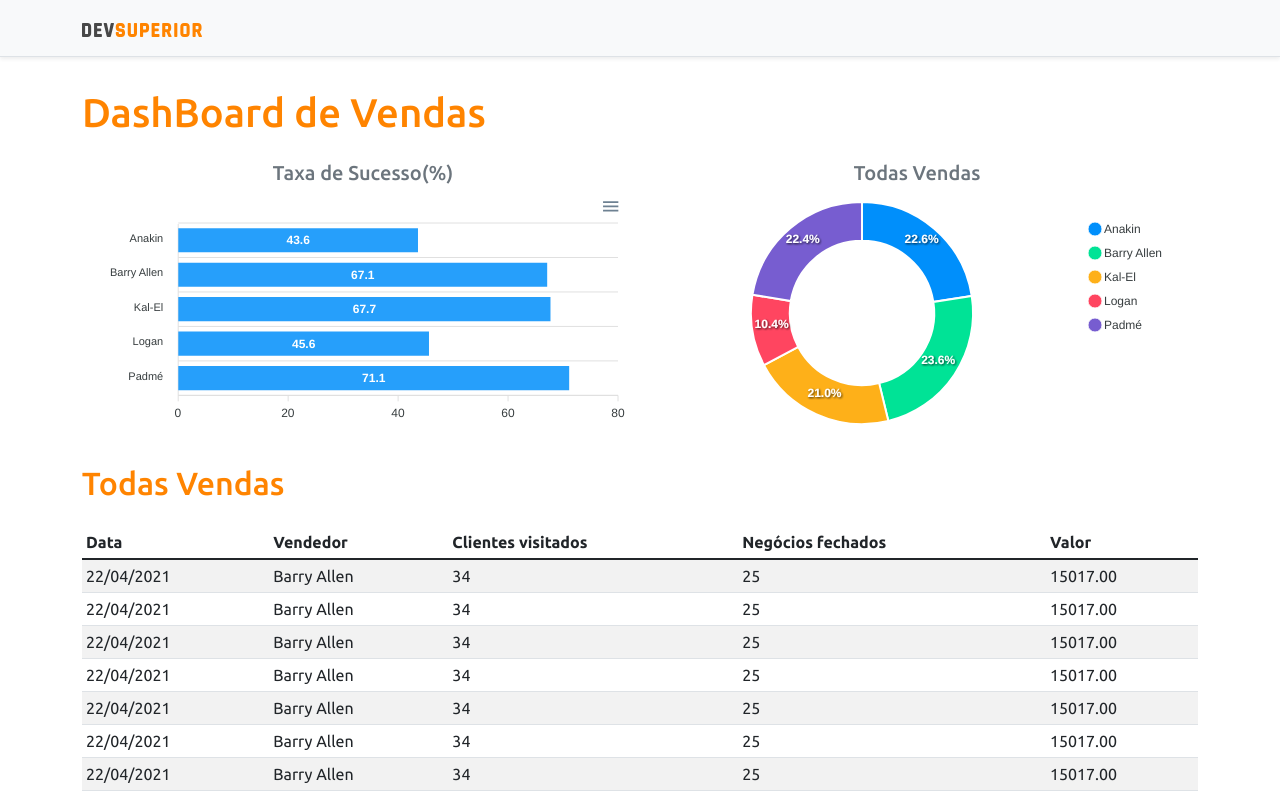
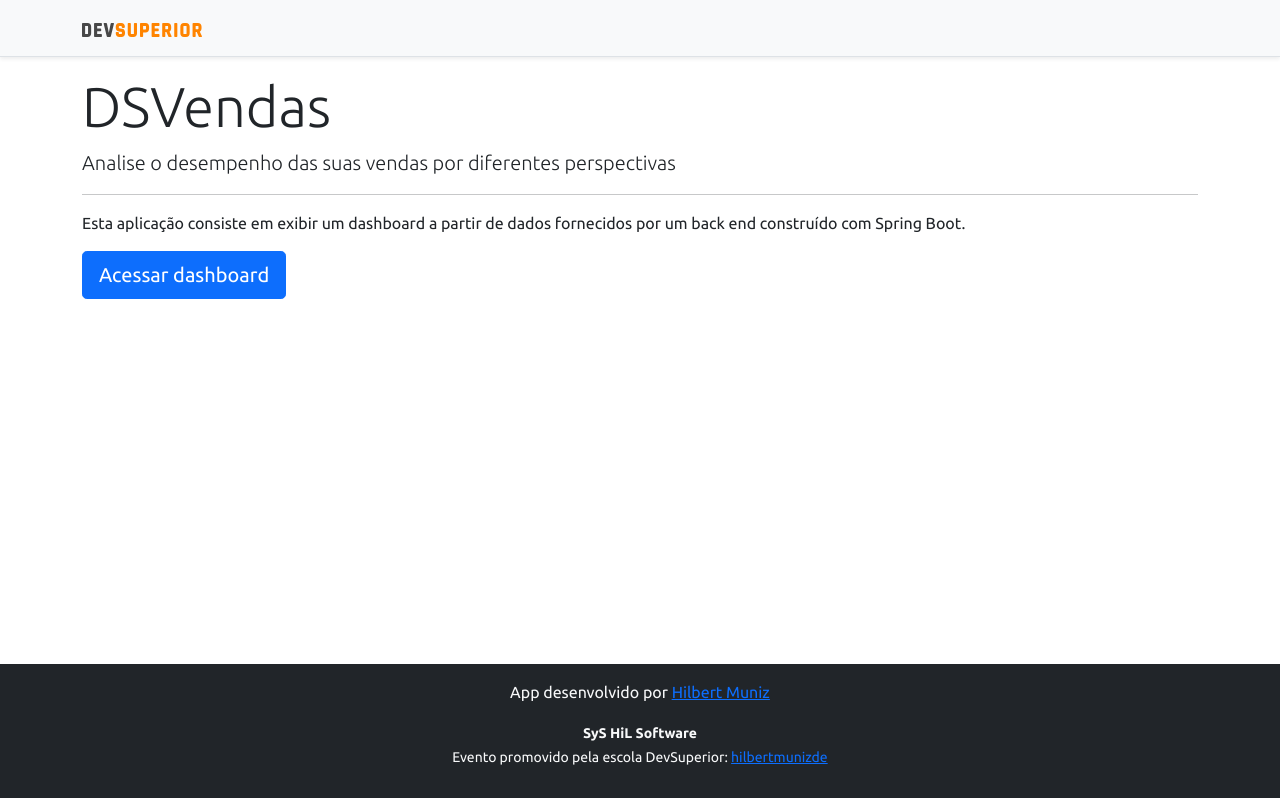
Before and after one commit to HilbertWeb01/projetosds3, a React (Create React App) app in the folder frontend/: page / in a window 1280 px wide. Shown: the top 798 px of the page. Built offline with nearby package versions, Linux system fonts and the light colour scheme.

Commit message:
Home, navigation

```diff
--- a/frontend/public/index.html
+++ b/frontend/public/index.html
@@ -1,5 +1,5 @@
 <!DOCTYPE html>
-<html lang="pt_br">
+<html lang="pt_BR">
   <head>
     <meta charset="utf-8" />
     <link rel="icon" href="%PUBLIC_URL%/favicon.ico" />
--- a/frontend/src/App.tsx
+++ b/frontend/src/App.tsx
@@ -1,35 +1,9 @@
-import BarChart from "components/BarChart";
-import DataTable from "components/DataTable";
-import DonutChart from "components/DonutChart";
-import Footer from "components/Footer";
-import Navbar from "components/Navbar";
+import Routes from "Routes";
+
 
 function App() {
   return (
-    <>
-      <Navbar />
-      <div className='container'>
-        <h1 className="text-primary py-3">DashBoard de Vendas</h1>
-
-
-        <div className="row px-3">
-        <div className="col-sm-6">
-          <h5 className="text-center text-secondary">Taxa de Sucesso(%)</h5>
-          <BarChart/>
-        </div>
-        <div className="col-sm-6">
-          <h5 className="text-center text-secondary">Todas Vendas</h5>
-          <DonutChart/>
-        </div>
-
-        </div>
-         <div className="py-3">
-           <h2 className="text-primary">Todas Vendas</h2>
-         </div>
-        <DataTable />
-      </div>
-      <Footer />
-    </>
+    <Routes />
   );
 }
 
--- a/frontend/src/Routes.tsx
+++ b/frontend/src/Routes.tsx
@@ -7,15 +7,13 @@
     return (
         <BrowserRouter>
         <Switch>
-           <Route path="./src" exact>
+           <Route path="/" exact>
                <Home />
            </Route>
 
            <Route path="/dashboard">
                <Dashboard/>
            </Route>
-
-
 
         </Switch>
 
--- a/frontend/src/components/Navbar/index.tsx
+++ b/frontend/src/components/Navbar/index.tsx
@@ -1,11 +1,14 @@
 import ImgDsDark from 'assets/img/ds-dark.svg';
+import { Link } from 'react-router-dom';
 
 const Navbar = () => {
     return (
         <div className="d-flex flex-column flex-md-row align-items-center p-3 px-md-4 mb-3 bg-light border-bottom shadow-sm">
             <div className="container">
                 <nav className="my-2 my-md-0 mr-md-3">
-                    <img src={ImgDsDark} alt="DevSuperior" width="120" />
+                    <Link to="/">
+                        <img src={ImgDsDark} alt="DevSuperior" width="120" />
+                    </Link>
                 </nav>
             </div>
         </div>
--- a/frontend/src/pages/Home/index.tsx
+++ b/frontend/src/pages/Home/index.tsx
@@ -1,8 +1,24 @@
+import Footer from "components/Footer";
+import Navbar from "components/Navbar";
+import { Link } from "react-router-dom";
+
 const Home = () => {
     return (
-        <div>
-            <h1>Página Home</h1>
-        </div>
+        <>
+            <Navbar />
+            <div className="container">
+                <div className="jumbotron">
+                    <h1 className="display-4">DSVendas</h1>
+                    <p className="lead">Analise o desempenho das suas vendas por diferentes perspectivas</p>
+                    <hr />
+                    <p>Esta aplicação consiste em exibir um dashboard a partir de dados fornecidos por um back end construído com Spring Boot.</p>
+                    <Link className="btn btn-primary btn-lg" to= "/dashboard">
+                        Acessar dashboard
+                    </Link>
+                </div>
+            </div>
+            <Footer />
+        </>
     );
 }
 
```
